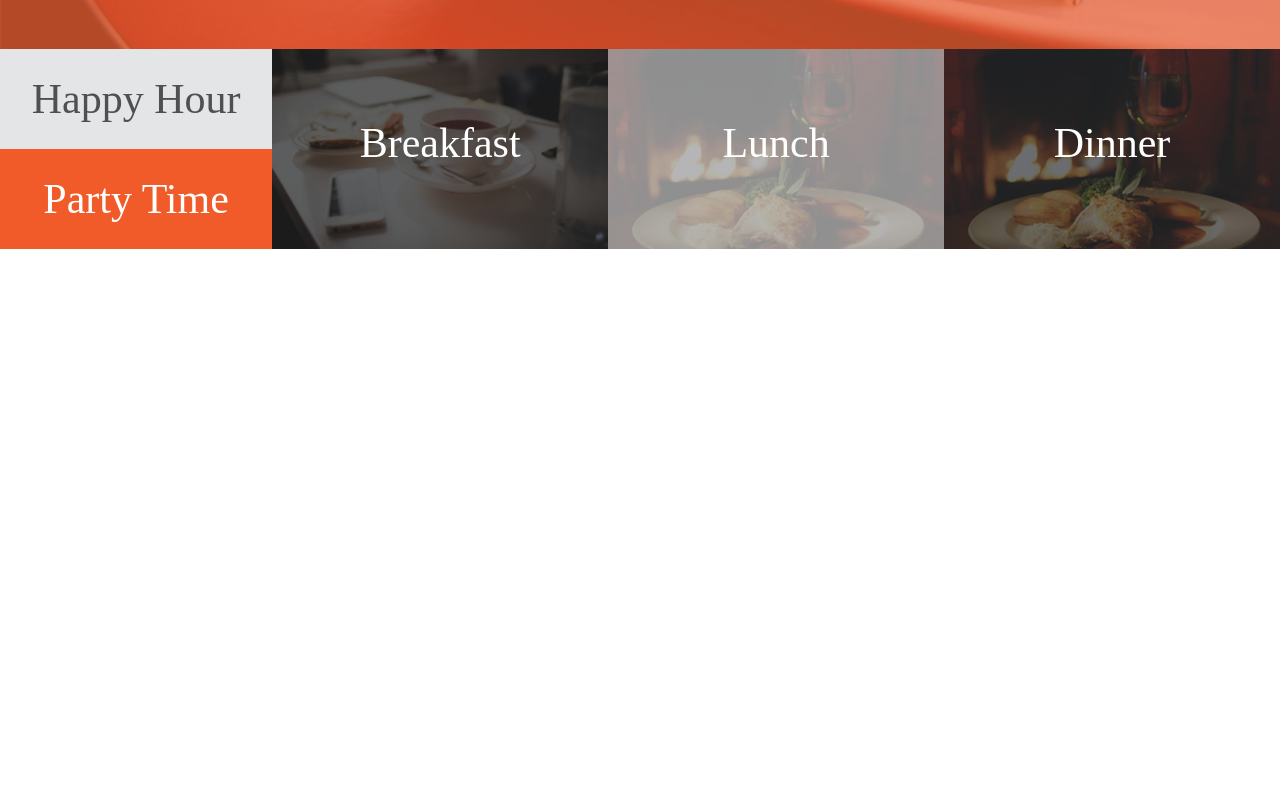
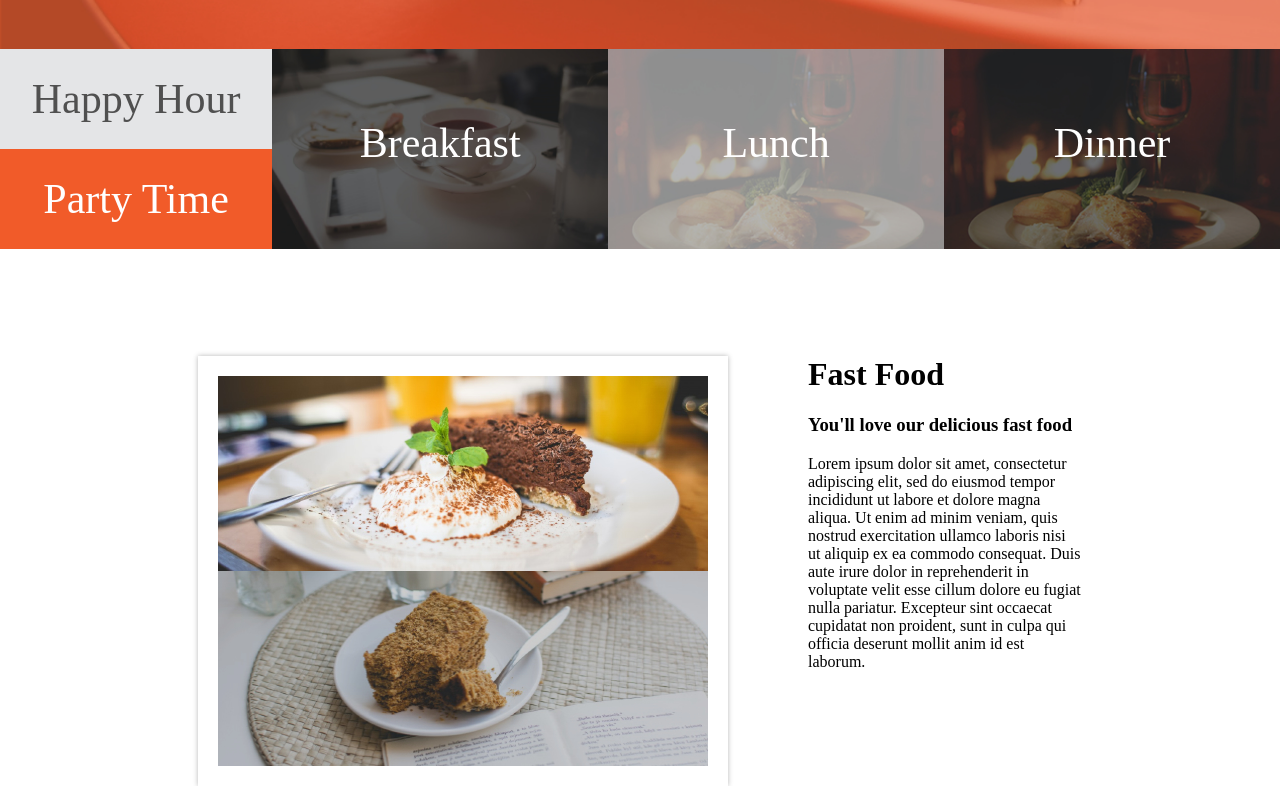
Before and after one commit to ericwafula/anitas-kitchen, a plain HTML site: page index.html in a window 1280 px wide. Shown: the part 766-1552 px from the top of the page. Before the commit the page ends 1065 px from the top, so only its background shows below. Drawn offline with Linux system fonts and the light colour scheme.

Commit message:
Added images with flex to stack them together and float to add text to the right side

```diff
--- a/index.html
+++ b/index.html
@@ -30,5 +30,17 @@
         <p id="lunch">Lunch</p>
         <p id="dinner">Dinner</p>
     </div>
+
+    <div class="fast-food">
+        <div id="fast-food-images">
+            <img id="cake-1" src="./Images/fastFood1.jpg" alt="creamy-cake">
+            <img id="cake-2" src="./Images/fastFood2.jpg" alt="creamless-cake">
+        </div>
+        <div id="fast-food-text">
+            <h1>Fast Food</h1>
+            <h3>You'll love our delicious fast food</h3>
+            <p>Lorem ipsum dolor sit amet, consectetur adipiscing elit, sed do eiusmod tempor incididunt ut labore et dolore magna aliqua. Ut enim ad minim veniam, quis nostrud exercitation ullamco laboris nisi ut aliquip ex ea commodo consequat. Duis aute irure dolor in reprehenderit in voluptate velit esse cillum dolore eu fugiat nulla pariatur. Excepteur sint occaecat cupidatat non proident, sunt in culpa qui officia deserunt mollit anim id est laborum.</p>
+        </div>
+    </div>
 </body>
 </html>
--- a/style.css
+++ b/style.css
@@ -90,3 +90,23 @@
     padding: 70px;
     color: white;
 }
+
+.fast-food{
+    margin-top: 65px;
+}
+
+#fast-food-images{
+    display: flex;
+    flex-direction: column;
+    width: fit-content;
+    float: left;
+    margin-left: 190px;
+    margin-right: 80px;
+    padding: 20px;
+    box-shadow: 0 0 5px #B6B6B6;
+}
+
+#fast-food-text{
+    padding-right: 190px;
+    margin-left: 70px;
+}
```
